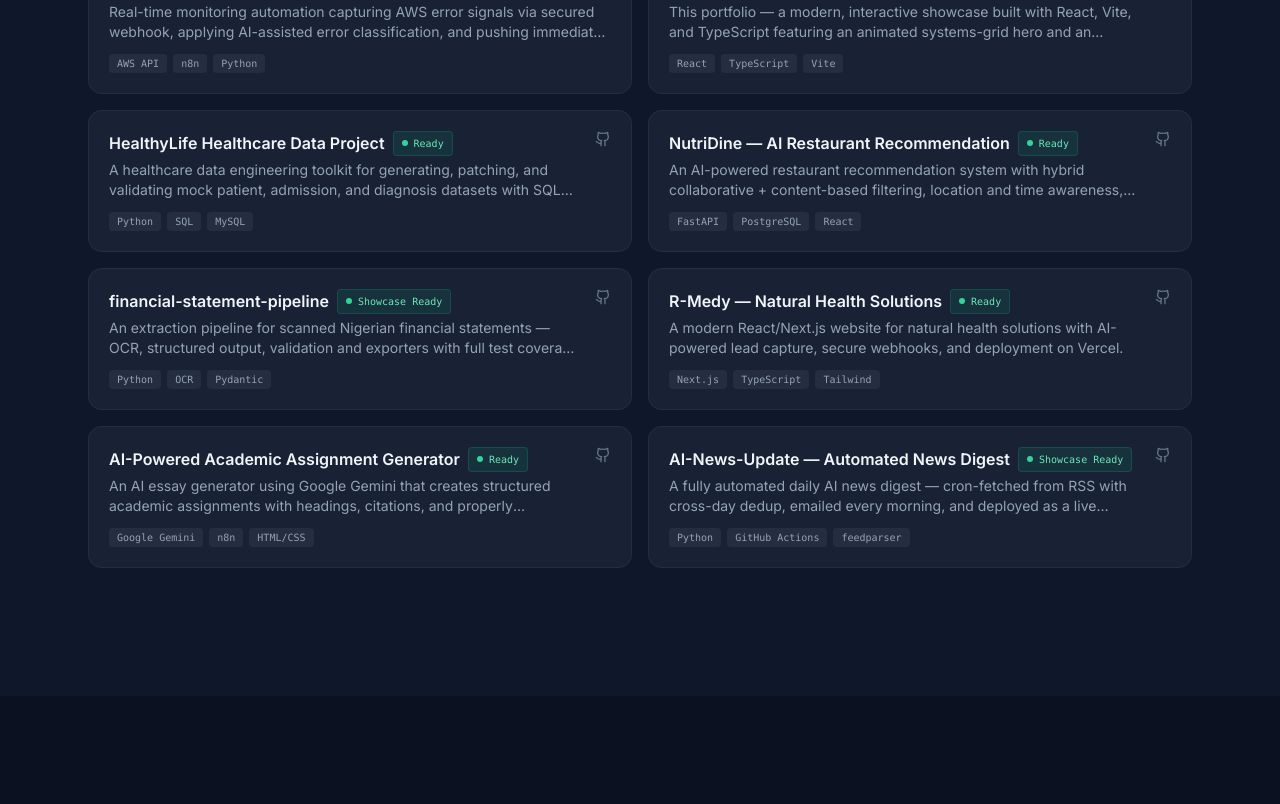
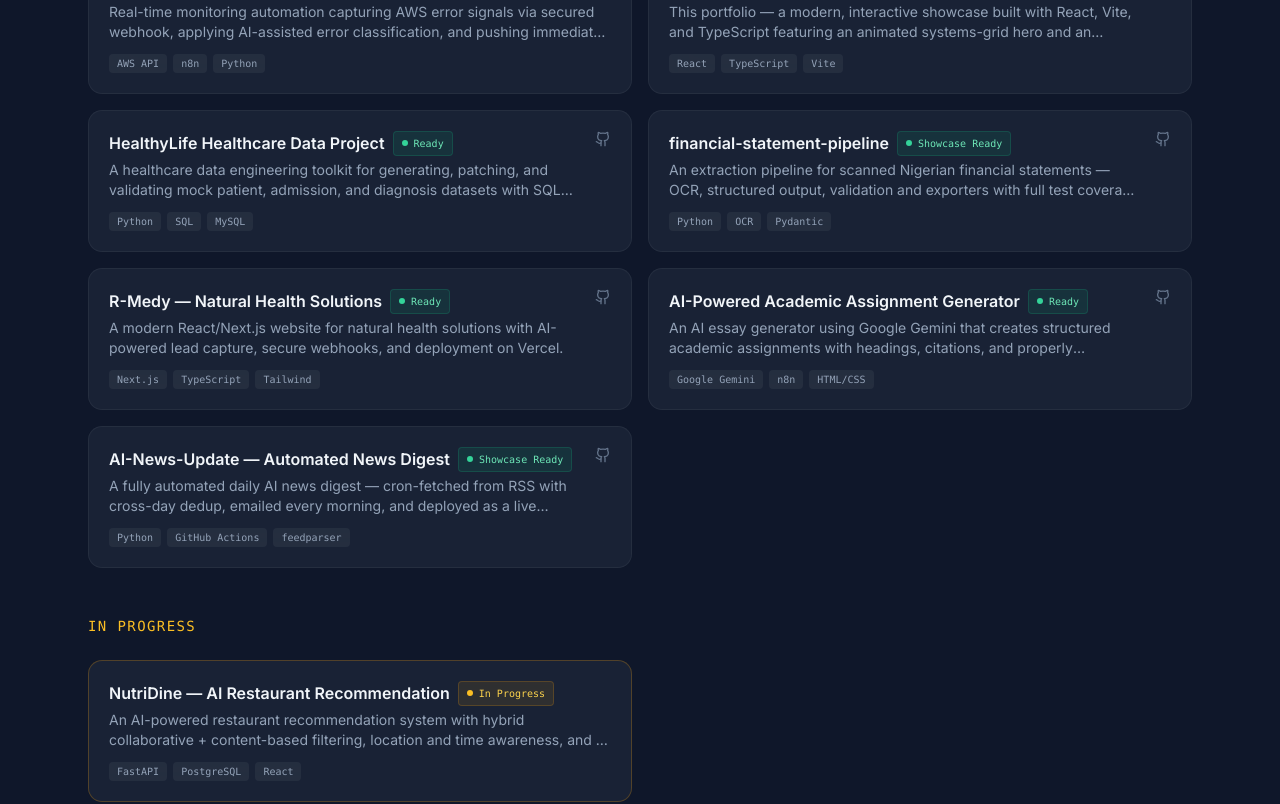
Before and after one commit to DavidGaso1/about_davidson, a React (Vite) app: page / in a window 1280 px wide. Shown: the part 5882-6686 px from the top of the page. Built offline with nearby package versions, Linux system fonts and the light colour scheme.

Commit message:
chore: mark NutriDine as in-progress (private repo, no public link)

```diff
--- a/src/data/portfolioData.ts
+++ b/src/data/portfolioData.ts
@@ -320,7 +320,7 @@ export const PROJECTS = [
     title: "NutriDine — AI Restaurant Recommendation",
     client: null,
     description: "An AI-powered restaurant recommendation system with hybrid collaborative + content-based filtering, location and time awareness, and a health-conscious RAG advisor.",
-    longDescription: "NutriDine blends collaborative and content-based filtering with location- and time-aware cues to recommend restaurants around Abuja, Nigeria. Includes an AI Health Advisor with RAG for personalized nutrition analysis, allergen-aware menu analysis, and real-time learning from user interactions.",
+    longDescription: "NutriDine blends collaborative and content-based filtering with location- and time-aware cues to recommend restaurants around Abuja, Nigeria. Includes an AI Health Advisor with RAG for personalized nutrition analysis, allergen-aware menu analysis, and real-time learning from user interactions. Currently a private, in-development project.",
     tech: ["FastAPI", "PostgreSQL", "React", "ChromaDB", "Gemini", "Groq"],
     highlights: [
       "Hybrid collaborative + content-based filtering",
@@ -329,9 +329,9 @@ export const PROJECTS = [
       "Real-time learning from user interactions"
     ],
     category: "AI System",
-    github: "https://github.com/DavidGaso1/restaurant-recommendation-system",
+    github: null,
     image: null,
-    status: "ready"
+    status: "under-work"
   },
   {
     id: 9,
```
